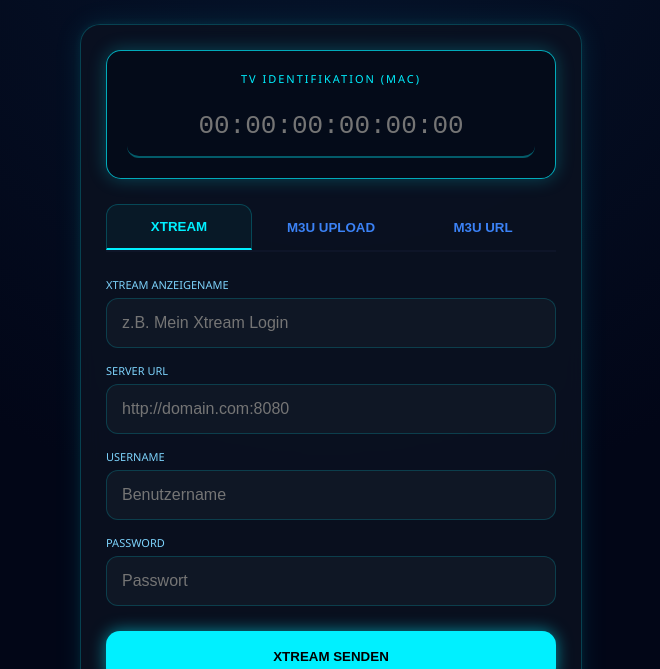
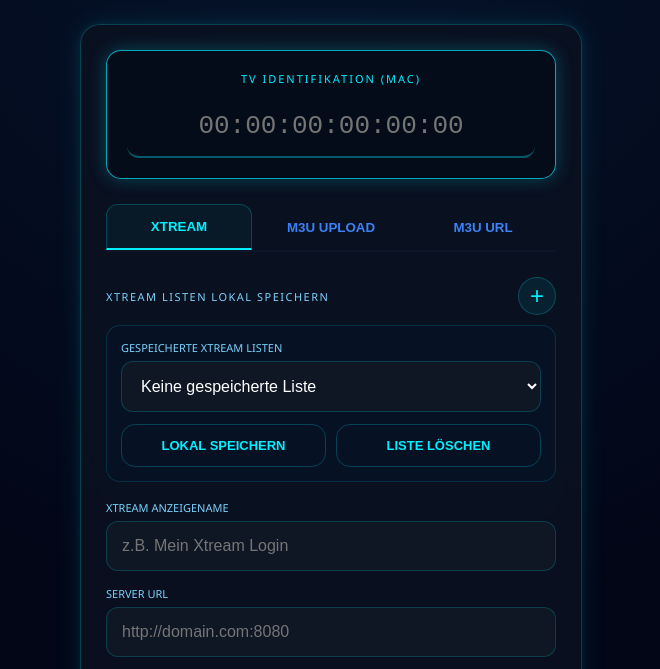
Before and after one commit to Artonstyle/IPTVBlack, a plain HTML site: page connect.html in a window 1280 px wide. Shown: the part 123-792 px from the top of the page, without its empty margins (309-969 px from the left). Drawn offline with nearby package versions, Linux system fonts and the light colour scheme.

Commit message:
Add styling and functionality for Xtream lists

```diff
--- a/connect.html
+++ b/connect.html
@@ -110,7 +110,7 @@
             margin-bottom: 6px;
         }
 
-        input {
+        input, select {
             width: 100%;
             padding: 15px;
             border-radius: 12px;
@@ -134,6 +134,60 @@
             margin-top: 25px;
             text-transform: uppercase;
             box-shadow: 0 0 16px rgba(0,240,255,0.55);
+        }
+
+        .xtream-header {
+            display: flex;
+            align-items: center;
+            justify-content: space-between;
+            gap: 12px;
+            margin-bottom: 10px;
+        }
+
+        .sub-label {
+            font-size: 11px;
+            color: var(--muted);
+            text-transform: uppercase;
+            letter-spacing: 1.5px;
+        }
+
+        .icon-btn {
+            width: 38px;
+            height: 38px;
+            border-radius: 50%;
+            border: 1px solid var(--line);
+            background: rgba(0,240,255,0.08);
+            color: var(--neon);
+            font-size: 24px;
+            line-height: 1;
+            cursor: pointer;
+        }
+
+        .saved-list-box {
+            margin-bottom: 18px;
+            padding: 14px;
+            border-radius: 14px;
+            border: 1px solid rgba(0,240,255,0.14);
+            background: rgba(6, 20, 43, 0.55);
+        }
+
+        .saved-list-actions {
+            display: flex;
+            gap: 10px;
+            margin-top: 12px;
+        }
+
+        .saved-list-actions .main-btn {
+            margin-top: 0;
+            padding: 13px;
+            font-size: 13px;
+        }
+
+        .secondary-btn {
+            background: transparent;
+            color: var(--neon);
+            border: 1px solid var(--line);
+            box-shadow: none;
         }
 
         .progress-container {
@@ -175,6 +229,20 @@
     </div>
 
     <div id="tab-xtream" class="tab-content active">
+        <div class="xtream-header">
+            <span class="sub-label">Xtream Listen lokal speichern</span>
+            <button class="icon-btn" type="button" onclick="createNewXtreamEntry()" title="Neue Xtream Liste">+</button>
+        </div>
+        <div class="saved-list-box">
+            <label style="margin-top:0;">Gespeicherte Xtream Listen</label>
+            <select id="xtream_saved_list" onchange="loadXtreamEntry(this.value)">
+                <option value="">Keine gespeicherte Liste</option>
+            </select>
+            <div class="saved-list-actions">
+                <button class="main-btn secondary-btn" type="button" onclick="saveCurrentXtreamEntry()">Lokal Speichern</button>
+                <button class="main-btn secondary-btn" type="button" onclick="deleteCurrentXtreamEntry()">Liste L&ouml;schen</button>
+            </div>
+        </div>
         <label>Xtream Anzeigename</label>
         <input type="text" id="xc_name_display" placeholder="z.B. Mein Xtream Login">
         <label>Server URL</label>
@@ -210,11 +278,111 @@
     const S_URL = "https://qqzrueigdqsqfsjzmzhv.supabase.co";
     const S_KEY = "eyJhbGciOiJIUzI1NiIsInR5cCI6IkpXVCJ9.eyJpc3MiOiJzdXBhYmFzZSIsInJlZiI6InFxenJ1ZWlnZHFzcWZzanptemh2Iiwicm9sZSI6ImFub24iLCJpYXQiOjE3NzEyNjczMDYsImV4cCI6MjA4Njg0MzMwNn0.V0v5cYENXJ3IxFxqQC9IlD5bQBD8runcgZdKJeVYhvA";
     const supabaseClient = supabase.createClient(S_URL, S_KEY);
+    const XTREAM_STORAGE_KEY = "iptv_black_xtream_lists";
+    let currentXtreamEntryId = "";
+
+    function getXtreamFormData() {
+        return {
+            name: document.getElementById('xc_name_display').value.trim(),
+            host: document.getElementById('xc_host').value.trim(),
+            user: document.getElementById('xc_user').value.trim(),
+            pass: document.getElementById('xc_pass').value.trim()
+        };
+    }
+
+    function setXtreamFormData(entry) {
+        document.getElementById('xc_name_display').value = entry?.name || "";
+        document.getElementById('xc_host').value = entry?.host || "";
+        document.getElementById('xc_user').value = entry?.user || "";
+        document.getElementById('xc_pass').value = entry?.pass || "";
+    }
+
+    function getStoredXtreamLists() {
+        try {
+            return JSON.parse(localStorage.getItem(XTREAM_STORAGE_KEY) || "[]");
+        } catch (e) {
+            return [];
+        }
+    }
+
+    function saveStoredXtreamLists(lists) {
+        localStorage.setItem(XTREAM_STORAGE_KEY, JSON.stringify(lists));
+    }
+
+    function renderXtreamSavedLists(selectedId = "") {
+        const select = document.getElementById('xtream_saved_list');
+        const lists = getStoredXtreamLists();
+        select.innerHTML = '<option value="">Keine gespeicherte Liste</option>';
+
+        lists.forEach((entry) => {
+            const option = document.createElement('option');
+            option.value = entry.id;
+            option.textContent = entry.name || entry.host || entry.user || "Xtream Liste";
+            select.appendChild(option);
+        });
+
+        if (selectedId && lists.some((entry) => entry.id === selectedId)) {
+            select.value = selectedId;
+            currentXtreamEntryId = selectedId;
+            return;
+        }
+
+        select.value = "";
+        currentXtreamEntryId = "";
+    }
+
+    function loadXtreamEntry(entryId) {
+        const entry = getStoredXtreamLists().find((item) => item.id === entryId);
+        currentXtreamEntryId = entryId || "";
+        setXtreamFormData(entry || {});
+    }
+
+    function createNewXtreamEntry() {
+        currentXtreamEntryId = "";
+        document.getElementById('xtream_saved_list').value = "";
+        setXtreamFormData({});
+        document.getElementById('xc_name_display').focus();
+    }
+
+    function saveCurrentXtreamEntry() {
+        const data = getXtreamFormData();
+        if (!data.host || !data.user || !data.pass) {
+            return alert("Bitte Host, Username und Passwort eingeben!");
+        }
+
+        const lists = getStoredXtreamLists();
+        const entryId = currentXtreamEntryId || `xtream_${Date.now()}`;
+        const entry = { id: entryId, ...data };
+        const index = lists.findIndex((item) => item.id === entryId);
+
+        if (index >= 0) {
+            lists[index] = entry;
+        } else {
+            lists.push(entry);
+        }
+
+        saveStoredXtreamLists(lists);
+        renderXtreamSavedLists(entryId);
+        alert("Xtream Liste lokal gespeichert.");
+    }
+
+    function deleteCurrentXtreamEntry() {
+        if (!currentXtreamEntryId) {
+            return alert("Bitte zuerst eine gespeicherte Liste ausw&auml;hlen.");
+        }
+
+        const lists = getStoredXtreamLists().filter((item) => item.id !== currentXtreamEntryId);
+        saveStoredXtreamLists(lists);
+        createNewXtreamEntry();
+        renderXtreamSavedLists();
+        alert("Xtream Liste lokal gel&ouml;scht.");
+    }
 
     window.onload = () => {
         const urlParams = new URLSearchParams(window.location.search);
         const id = urlParams.get('id');
         if (id) document.getElementById('mac-field').value = id.toUpperCase();
+        renderXtreamSavedLists();
     };
 
     function openTab(name) {
```
